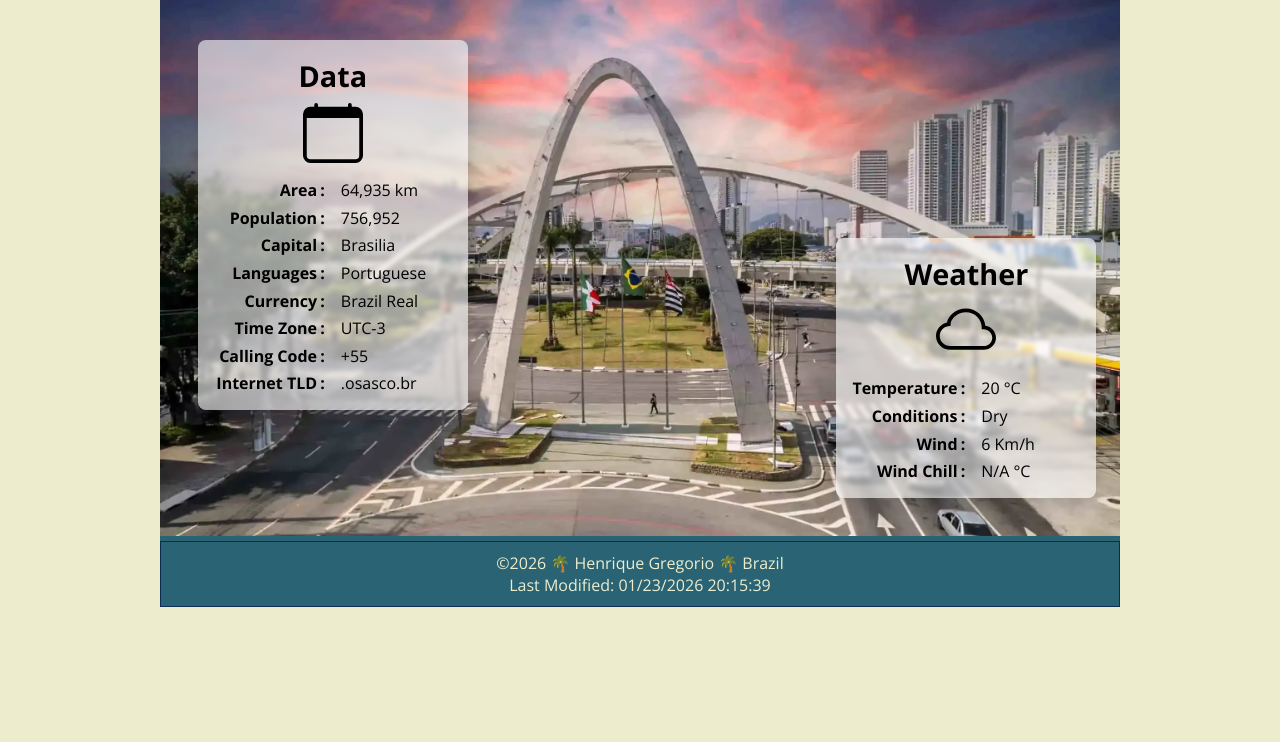
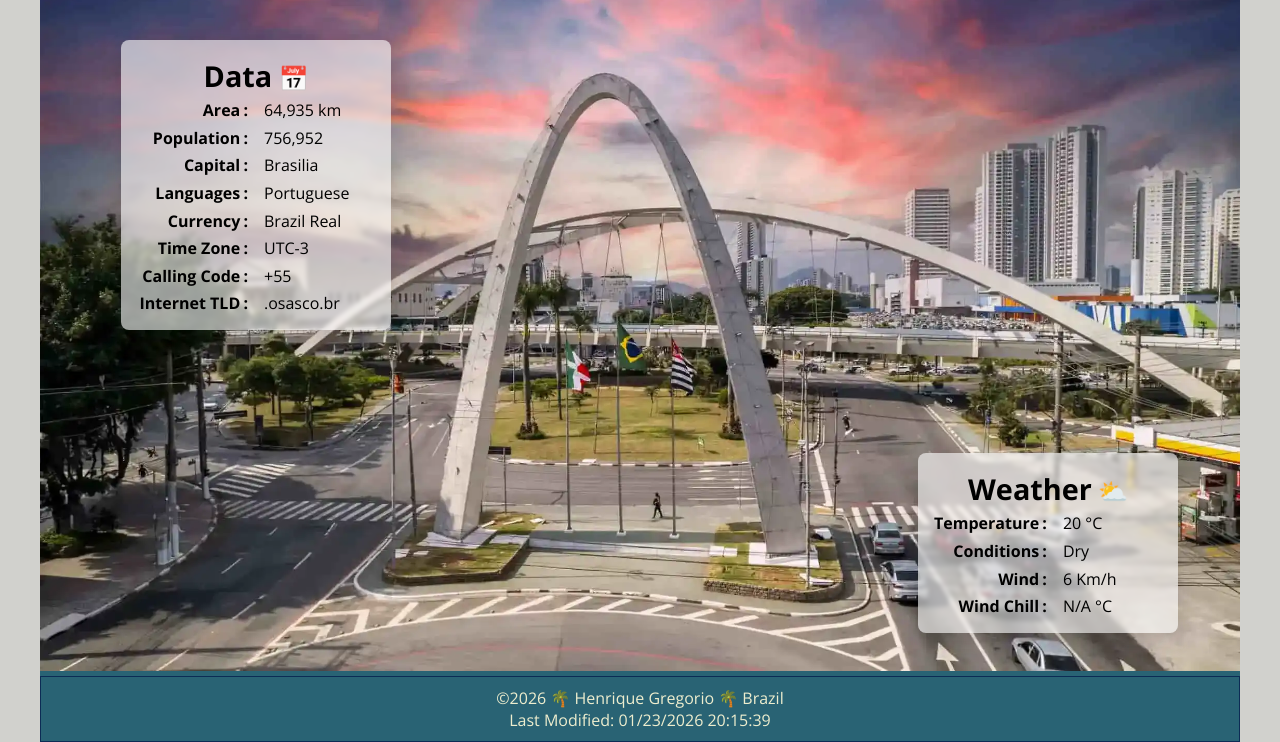
Before and after one commit to hgregori/wdd131, a plain HTML site: page place.html in a window 1280 px wide. Shown: the part 90-832 px from the top of the page. Before the commit the page ends 800 px from the top, so only its background shows below. Drawn offline with nearby package versions, Linux system fonts and the light colour scheme.

Commit message:
corrections

```diff
--- a/styles/place.css
+++ b/styles/place.css
@@ -9,13 +9,14 @@
     --secondary-color: #296374;
     --background-color: #629FAD;
     --font-color: #EDEDCE;
+    --display-background:#d1d1cd;
 }
 
 body {
     font-family: "Open Sans", sans-serif;
-    max-width: 960px;
+    max-width: 1200px;
     margin: 0 auto;
-    background-color: var(--font-color);
+    background-color: var(--display-background);
 }
 
 header h1 {
@@ -99,13 +100,25 @@ footer {
 
 
 @media(min-width:800px) {
+    .weather h2::after {
+        content: " ⛅";
+        font-size: 1.5rem;
+    }
 
+    .weather img, .data img {
+        display : none;
+    }
+
+    .data h2::after {
+        content: " 📅";
+        font-size: 1.5rem;
+    }
     .warper {
         position: relative;
     }
 
     .hero img {
-        max-width: 960px;
+        max-width: 1200px;
     }
 
     section {
```
